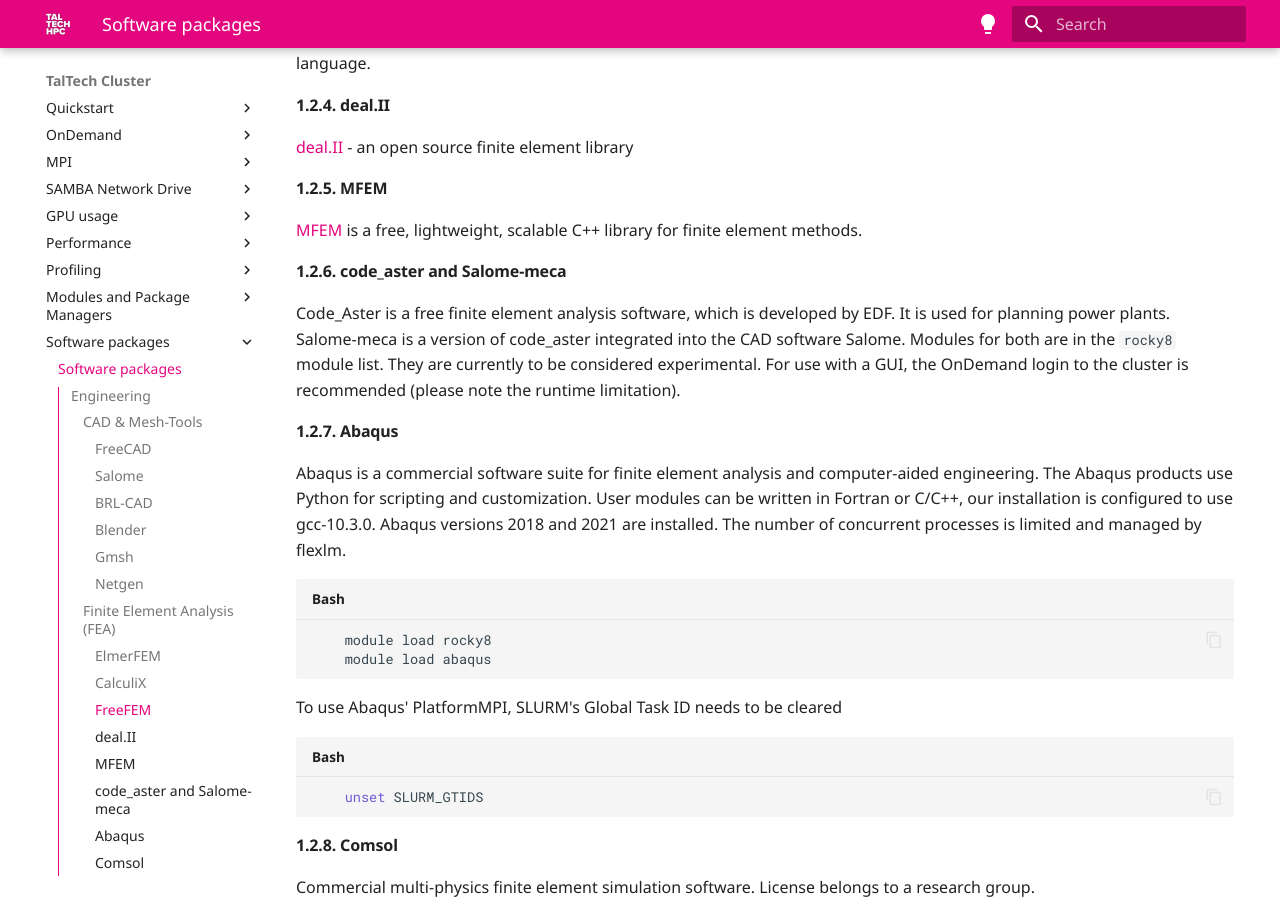
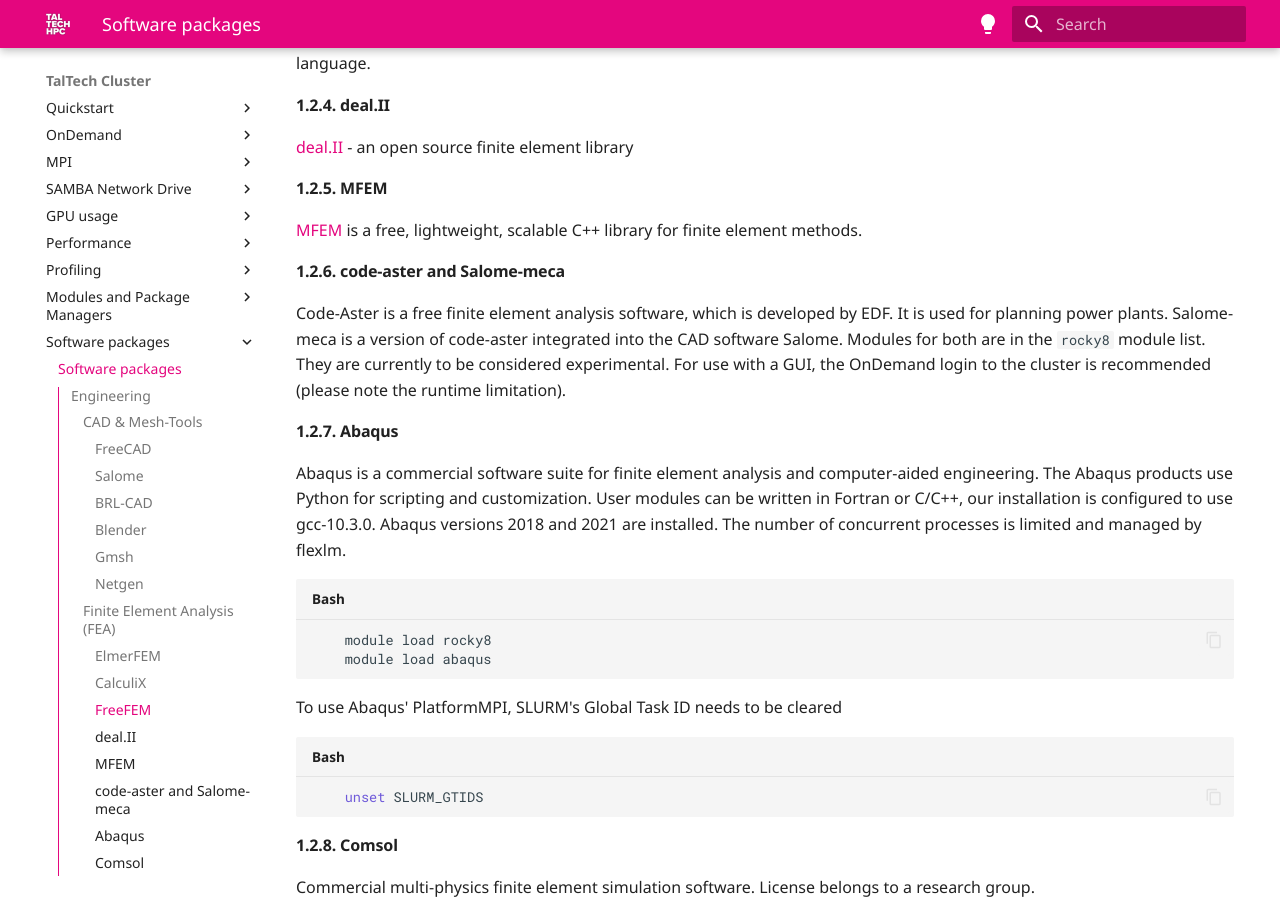
Before and after one commit to TalTech-HPC-Centre/user-guides-source, an MkDocs documentation site: the page built from docs/software.md, in a window 1280 px wide and 900 px high, scrolled down 2764 px. Built offline with MkDocs 1.6.1 and Material for MkDocs 9.7.7, drawn with Linux system fonts in a browser that asks for light colours; comment, search, counter and statistics services are not loaded.

```diff
--- a/docs/software.md
+++ b/docs/software.md
@@ -111,10 +111,10 @@ Allows to implement own physics modules using the FreeFEM language.
 
 [MFEM](https://mfem.org/) is a free, lightweight, scalable C++ library for finite element methods.
 
-#### code_aster and Salome-meca
+#### code-aster and Salome-meca
 
-Code_Aster is a free finite element analysis software, which is developed by EDF. It is used for planning power plants.
-Salome-meca is a version of code_aster integrated into the CAD software Salome.
+Code-Aster is a free finite element analysis software, which is developed by EDF. It is used for planning power plants.
+Salome-meca is a version of code-aster integrated into the CAD software Salome.
 Modules for both are in the `rocky8` module list. They are currently to be considered experimental. For use with a GUI, the OnDemand login to the cluster is recommended (please note the runtime limitation).
 
 
```
